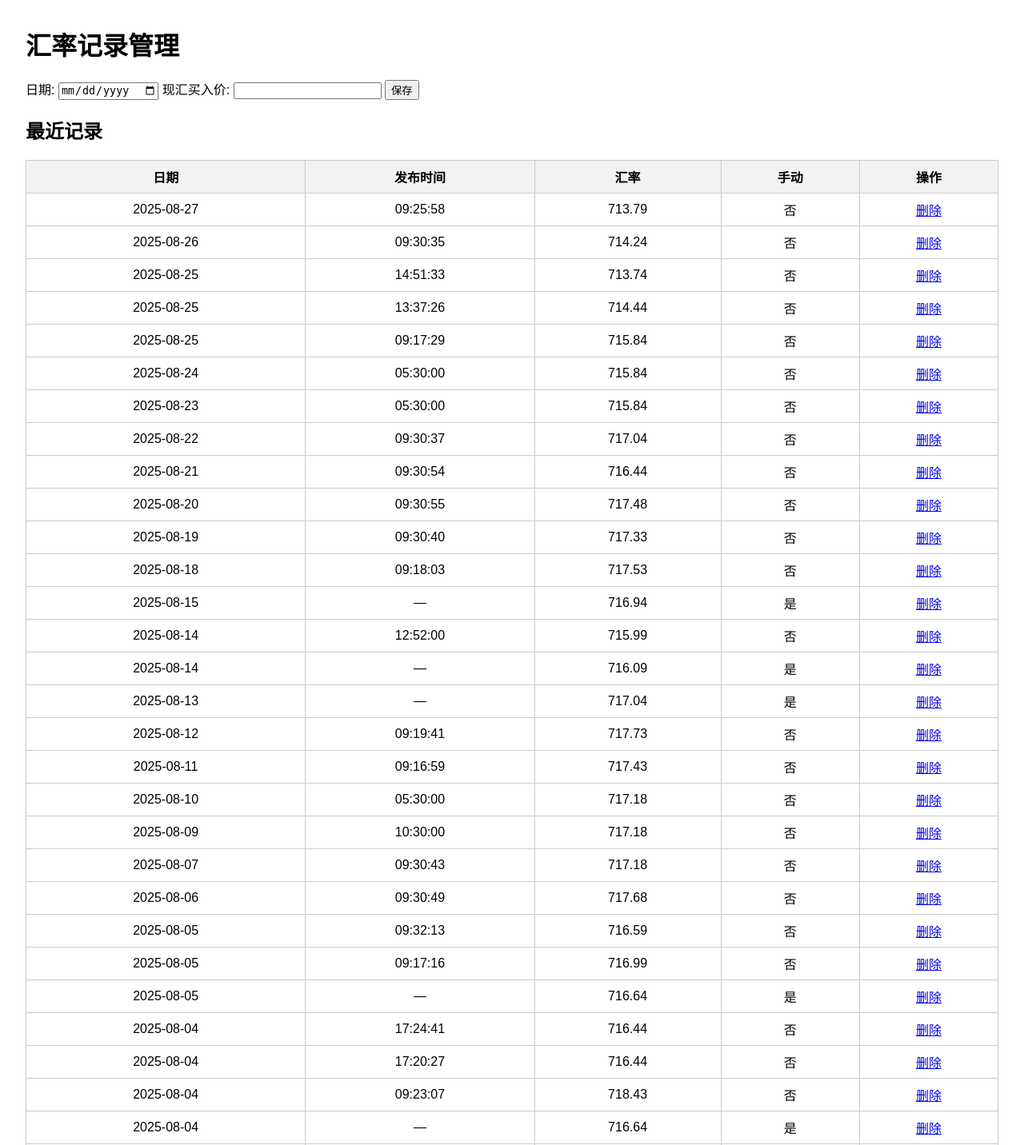
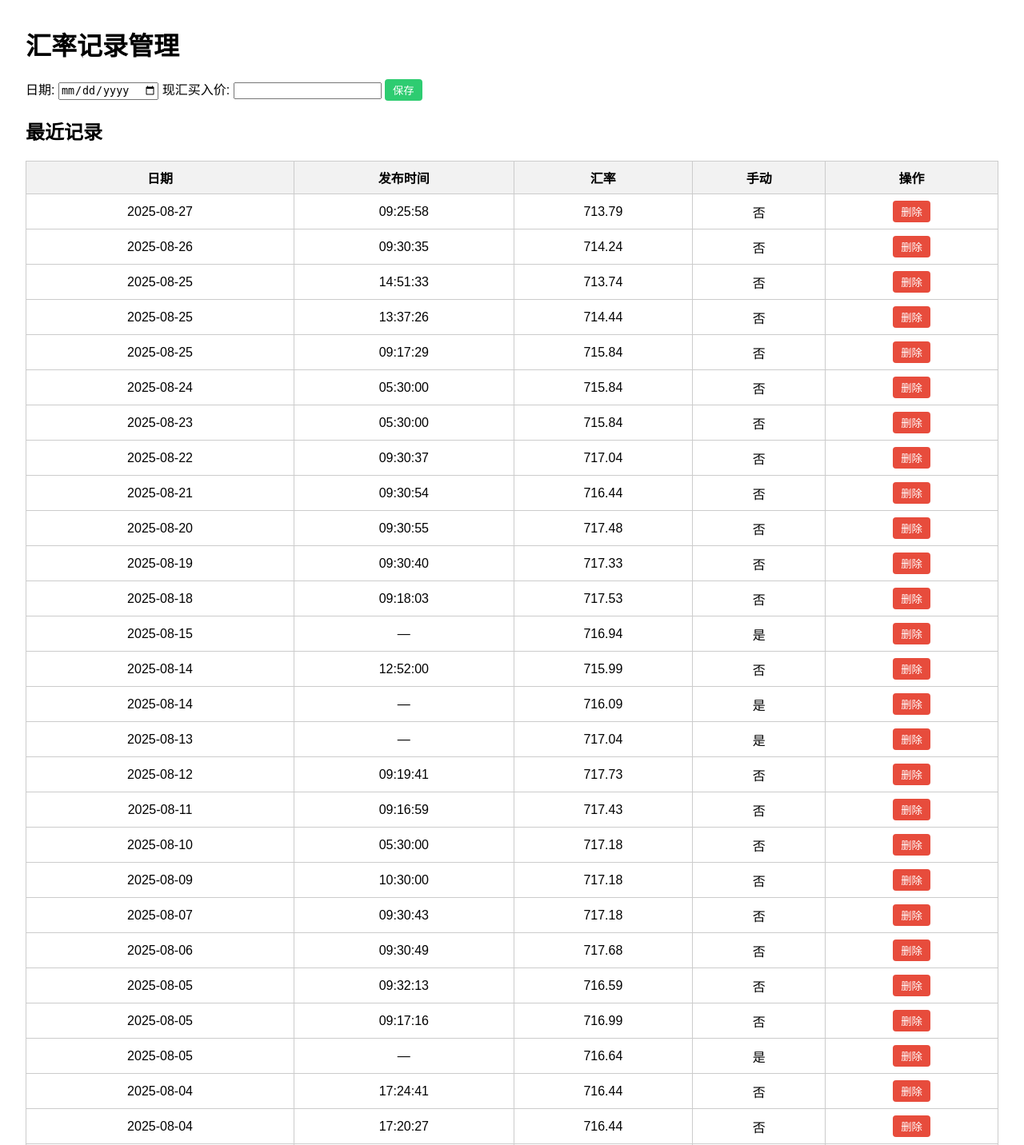
Before and after one commit to sean198604/Daily-USD-CNY-Dashboard, a Flask app: page /admin in a window 1280 px wide. Shown: the top 1432 px of the page at 80% size. Run offline with Flask 3, Linux system fonts and the light colour scheme; data comes from the database, SQL or seed files in the repository; both versions use the stored data as it was after the commit.

Commit message:
删除数据按钮失效修复
在admin界面，删除记录存在问题，先修复

```diff
--- a/app.py
+++ b/app.py
@@ -27,7 +27,7 @@ def api_rates():
     rows = c.fetchall()
     conn.close()
 
-    target_time = time(9, 30)
+    target_time = time(9, 31)
     grouped = {}
 
     for _id, d, pt, r, m in rows:
@@ -103,6 +103,14 @@ def admin_add():
     conn.close()
     return redirect(url_for('admin'))
 
+@app.route('/admin/delete/<int:rate_id>', methods=['POST'])
+def admin_delete(rate_id):
+    conn = sqlite3.connect(app.config['DB_PATH'])
+    c = conn.cursor()
+    c.execute('DELETE FROM rates WHERE id = ?', (rate_id,))
+    conn.commit()
+    conn.close()
+    return redirect(url_for('admin'))
 
 @app.route('/api/fetch', methods=['POST'])
 def api_fetch():
@@ -147,7 +155,7 @@ scheduler.add_job(
     job_fetch_daily,
     'cron',
     hour=9,
-    minute=30,
+    minute=31,
     misfire_grace_time=60  # 防止错过任务
 )
 scheduler.start()
--- a/templates/admin.html
+++ b/templates/admin.html
@@ -23,6 +23,20 @@
     form {
       margin-bottom: 1em;
     }
+    .inline-form {
+      display: inline;
+    }
+    button {
+      padding: 4px 10px;
+      border: none;
+      border-radius: 4px;
+      background-color: #e74c3c;
+      color: white;
+      cursor: pointer;
+    }
+    button:hover {
+      background-color: #c0392b;
+    }
   </style>
 </head>
 <body>
@@ -37,7 +51,7 @@
       现汇买入价:
       <input type="number" step="0.0001" name="rate" required>
     </label>
-    <button type="submit">保存</button>
+    <button type="submit" style="background-color:#2ecc71;">保存</button>
   </form>
 
   <h2>最近记录</h2>
@@ -59,7 +73,9 @@
         <td>{{ r }}</td>
         <td>{{ '是' if m else '否' }}</td>
         <td>
-          <a href="/admin/delete/{{ id }}" onclick="return confirm('确认删除?')">删除</a>
+          <form action="/admin/delete/{{ id }}" method="post" class="inline-form">
+            <button type="submit" onclick="return confirm('确认删除这条记录吗？')">删除</button>
+          </form>
         </td>
       </tr>
       {% endfor %}
```
Also changed, not shown: rates.db, templates/README.md (added), 2 other files.
